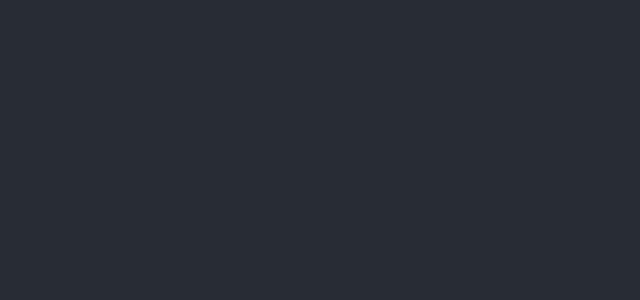
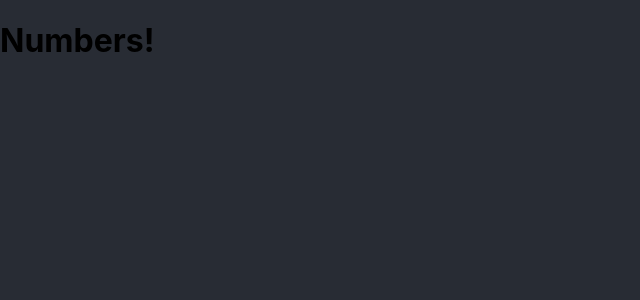
Before and after one commit to Ricardo-Santoyo/numbers, a React (Create React App) app: page / in a window 1280 px wide. Shown: the top 300 px of the page, without its empty margins (0-640 px from the left). Built offline with nearby package versions, Linux system fonts and the light colour scheme; the HTML template or start-up script is replaced by a standard one.

Commit message:
added Home component

```diff
--- a/package.json
+++ b/package.json
@@ -8,7 +8,8 @@
     "@testing-library/user-event": "^13.5.0",
     "react": "^17.0.2",
     "react-dom": "^17.0.2",
-    "react-scripts": "5.0.0",
+    "react-router-dom": "^6.2.2",
+    "react-scripts": "^5.0.0",
     "web-vitals": "^2.1.4"
   },
   "scripts": {
--- a/src/App.js
+++ b/src/App.js
@@ -1,9 +1,14 @@
 import './App.css';
+import { BrowserRouter, Routes, Route } from 'react-router-dom';
+import Home from './components/Home';
 
 function App() {
   return (
-    <div className="App">
-    </div>
+    <BrowserRouter>
+      <Routes>
+        <Route exact path="/" element={<Home />} />
+      </Routes>
+    </BrowserRouter>
   );
 }
 
--- /dev/null
+++ b/src/components/Home.js
@@ -0,0 +1,12 @@
+import React from 'react';
+
+function Home() {
+
+  return (
+    <div className="Home">
+      <h1>Numbers!</h1>
+    </div>
+  );
+}
+
+export default Home;
```
Also changed, not shown: 1 other file (tests, documents, lock files or other folders).
